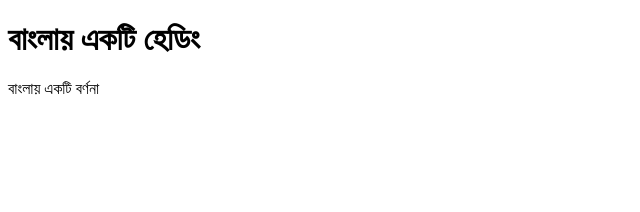
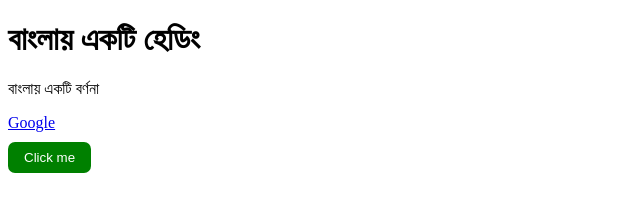
Before and after one commit to Rayhanuc/for-test, a plain HTML site: page index2.html in a window 1280 px wide. Shown: the whole page, without its empty margins (0-640 px from the left). Drawn offline with Linux system fonts and the light colour scheme.

Commit message:
a tag button added with style

```diff
--- a/index2.html
+++ b/index2.html
@@ -5,6 +5,16 @@
     <meta name="viewport" content="width=device-width, initial-scale=1.0">
     <meta http-equiv="X-UA-Compatible" content="ie=edge">
     <title></title>
+    <style type="text/css">
+        .btn {
+            padding: 8px 16px;
+            background: green;
+            color: #fff;
+            margin-top: 10px;
+            border: 0;
+            border-radius: 7px;
+        }
+    </style>
 
 
 </head>
@@ -12,5 +22,7 @@
 
     <h1>বাংলায় একটি হেডিং</h1>
     <p>বাংলায় একটি বর্ণনা</p>
+    <a href="https://google.com" target="_blank">Google</a><br>
+    <button class="btn">Click me</button>
 </body>
 </html>
```
